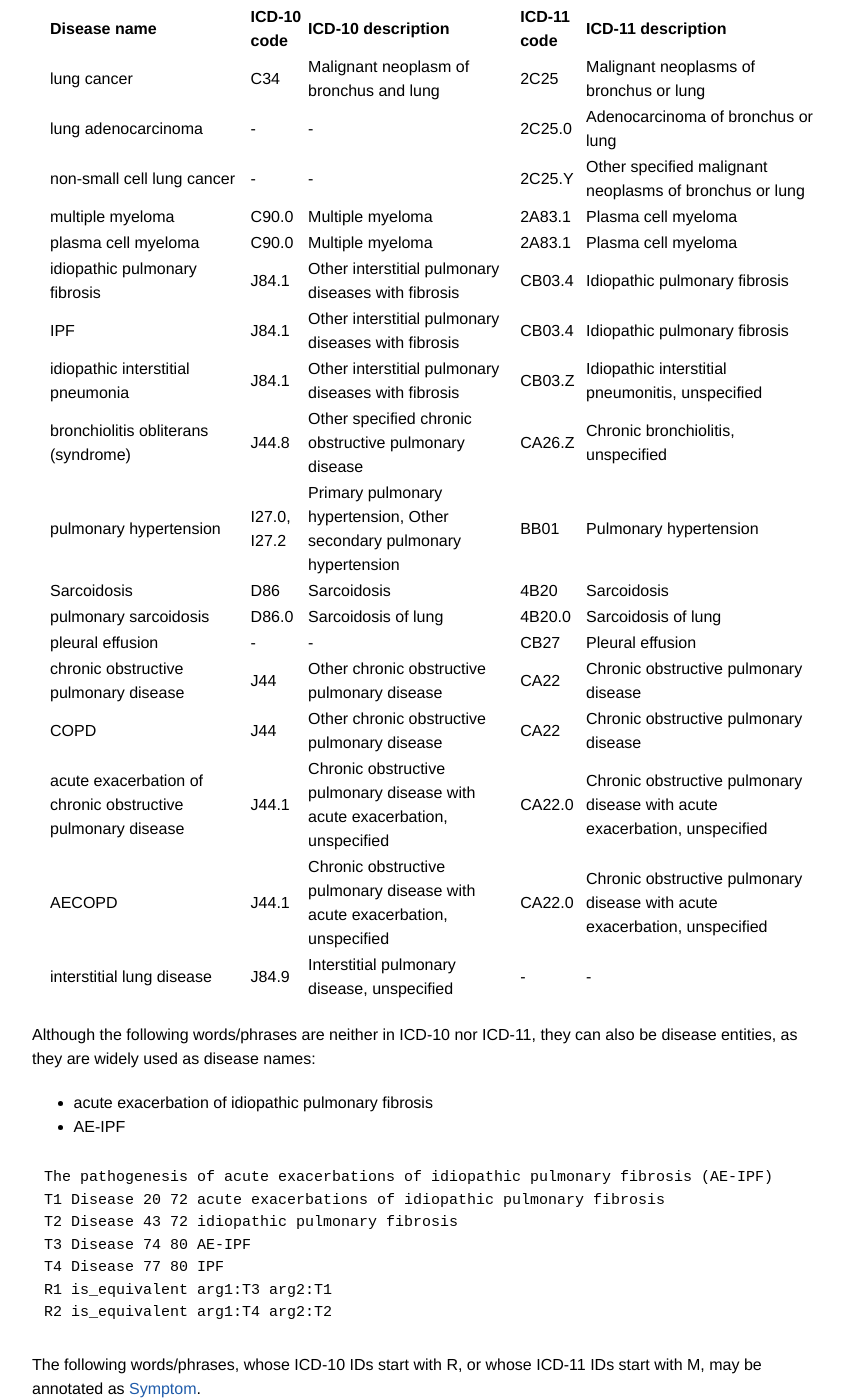
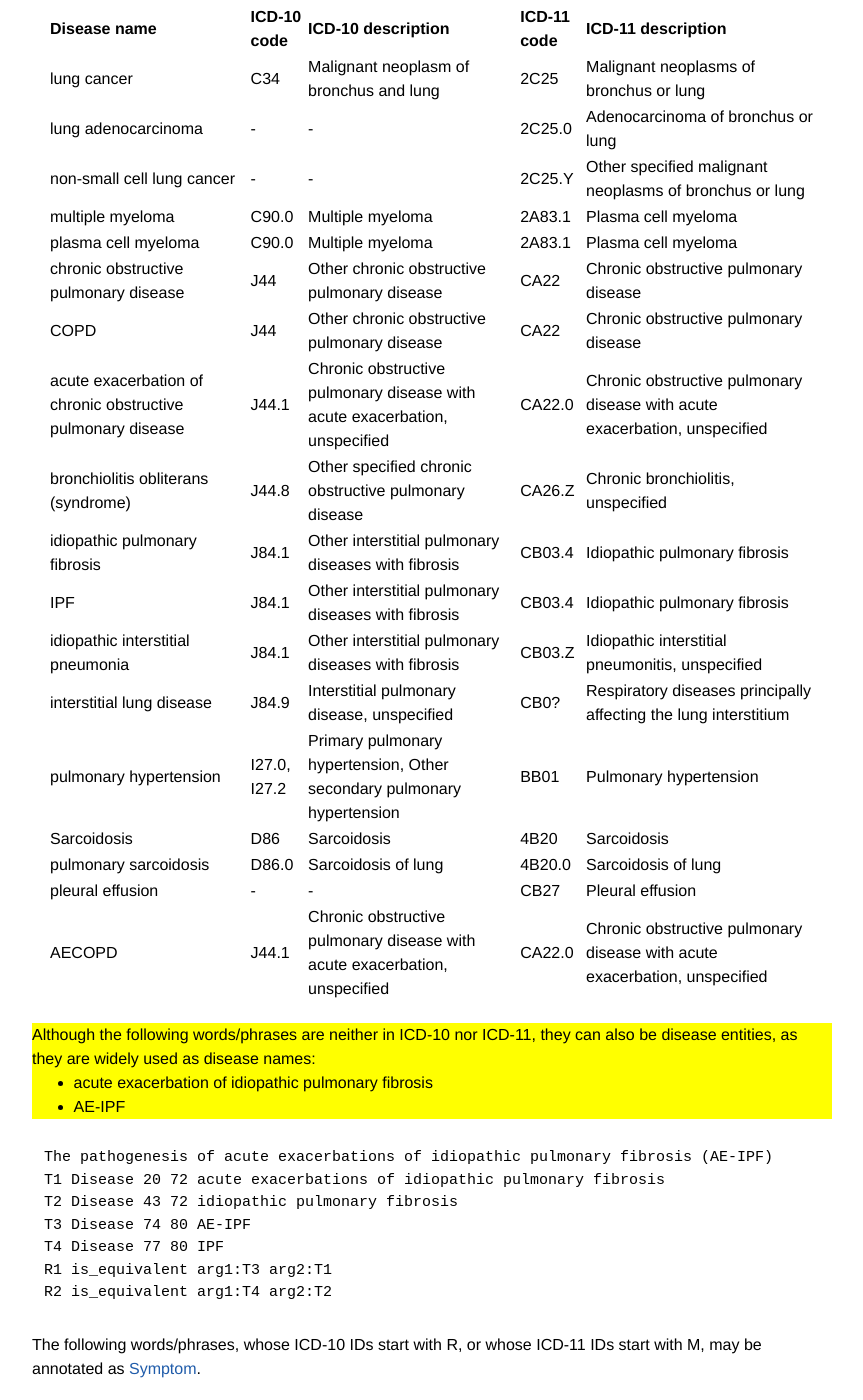
Before and after one commit to ezcatdb/clinicalcorpus-guidelines, a Jekyll site: the page built from _entity/Disease.md, in a window 1280 px wide and 1400 px high, scrolled down 708 px. Shown: the whole window, without its empty margins (208-1071 px from the left). Built offline with Jekyll 4.4.1, drawn with Linux system fonts in a browser that asks for light colours; some of the changed text lies outside the part shown.

Commit message:
correction of table for disease in Disease.md

```diff
--- a/_entity/Disease.md
+++ b/_entity/Disease.md
@@ -40,25 +40,29 @@ The following words/phrases should be annotated as 'Disease'.
 | non-small cell lung cancer | - | - | 2C25.Y | Other specified malignant neoplasms of bronchus or lung |
 | multiple myeloma | C90.0 | Multiple myeloma | 2A83.1 | Plasma cell myeloma |
 | plasma cell myeloma | C90.0 | Multiple myeloma | 2A83.1 | Plasma cell myeloma |
+| chronic obstructive pulmonary disease | J44 | Other chronic obstructive pulmonary disease | CA22 | Chronic obstructive pulmonary disease |
+| COPD | J44 | Other chronic obstructive pulmonary disease | CA22 | Chronic obstructive pulmonary disease |
+| acute exacerbation of chronic obstructive pulmonary disease | J44.1 | Chronic obstructive pulmonary disease with acute exacerbation, unspecified | CA22.0 | Chronic obstructive pulmonary disease with acute exacerbation, unspecified  |
+| bronchiolitis obliterans (syndrome) | J44.8 | Other specified chronic obstructive pulmonary disease  | CA26.Z | Chronic bronchiolitis, unspecified |
 | idiopathic pulmonary fibrosis | J84.1 | Other interstitial pulmonary diseases with fibrosis | CB03.4 | Idiopathic pulmonary fibrosis |
 | IPF | J84.1 | Other interstitial pulmonary diseases with fibrosis | CB03.4 | Idiopathic pulmonary fibrosis |
 | idiopathic interstitial pneumonia | J84.1 | Other interstitial pulmonary diseases with fibrosis | CB03.Z | Idiopathic interstitial pneumonitis, unspecified |
-| bronchiolitis obliterans (syndrome) | J44.8 | Other specified chronic obstructive pulmonary disease  | CA26.Z | Chronic bronchiolitis, unspecified |
+| interstitial lung disease | J84.9 | Interstitial pulmonary disease, unspecified | CB0? | Respiratory diseases principally affecting the lung interstitium |
 | pulmonary hypertension | I27.0, I27.2 | Primary pulmonary hypertension, Other secondary pulmonary hypertension | BB01 | Pulmonary hypertension |
 | Sarcoidosis | D86 | Sarcoidosis | 4B20 | Sarcoidosis |
 | pulmonary sarcoidosis | D86.0 | Sarcoidosis of lung | 4B20.0 | Sarcoidosis of lung |
 | pleural effusion | - | - | CB27 | Pleural effusion |
-| chronic obstructive pulmonary disease | J44 | Other chronic obstructive pulmonary disease | CA22 | Chronic obstructive pulmonary disease |
-| COPD | J44 | Other chronic obstructive pulmonary disease | CA22 | Chronic obstructive pulmonary disease |
-| acute exacerbation of chronic obstructive pulmonary disease | J44.1 | Chronic obstructive pulmonary disease with acute exacerbation, unspecified | CA22.0 | Chronic obstructive pulmonary disease with acute exacerbation, unspecified  |
 | AECOPD | J44.1 | Chronic obstructive pulmonary disease with acute exacerbation, unspecified | CA22.0 | Chronic obstructive pulmonary disease with acute exacerbation, unspecified  |
-| interstitial lung disease | J84.9 | Interstitial pulmonary disease, unspecified | - | - |
+
 
 </div>
 
+<div style="background-color: yellow" markdown="1">
 Although the following words/phrases are neither in ICD-10 nor ICD-11, they can also be disease entities, as they are widely used as disease names:
 - acute exacerbation of idiopathic pulmonary fibrosis
 - AE-IPF
+
+</div>
 
 ~~~ ann
 The pathogenesis of acute exacerbations of idiopathic pulmonary fibrosis (AE-IPF)
```
Also changed, not shown: other parts of _entity/Disease.md (+1 -1 lines).
